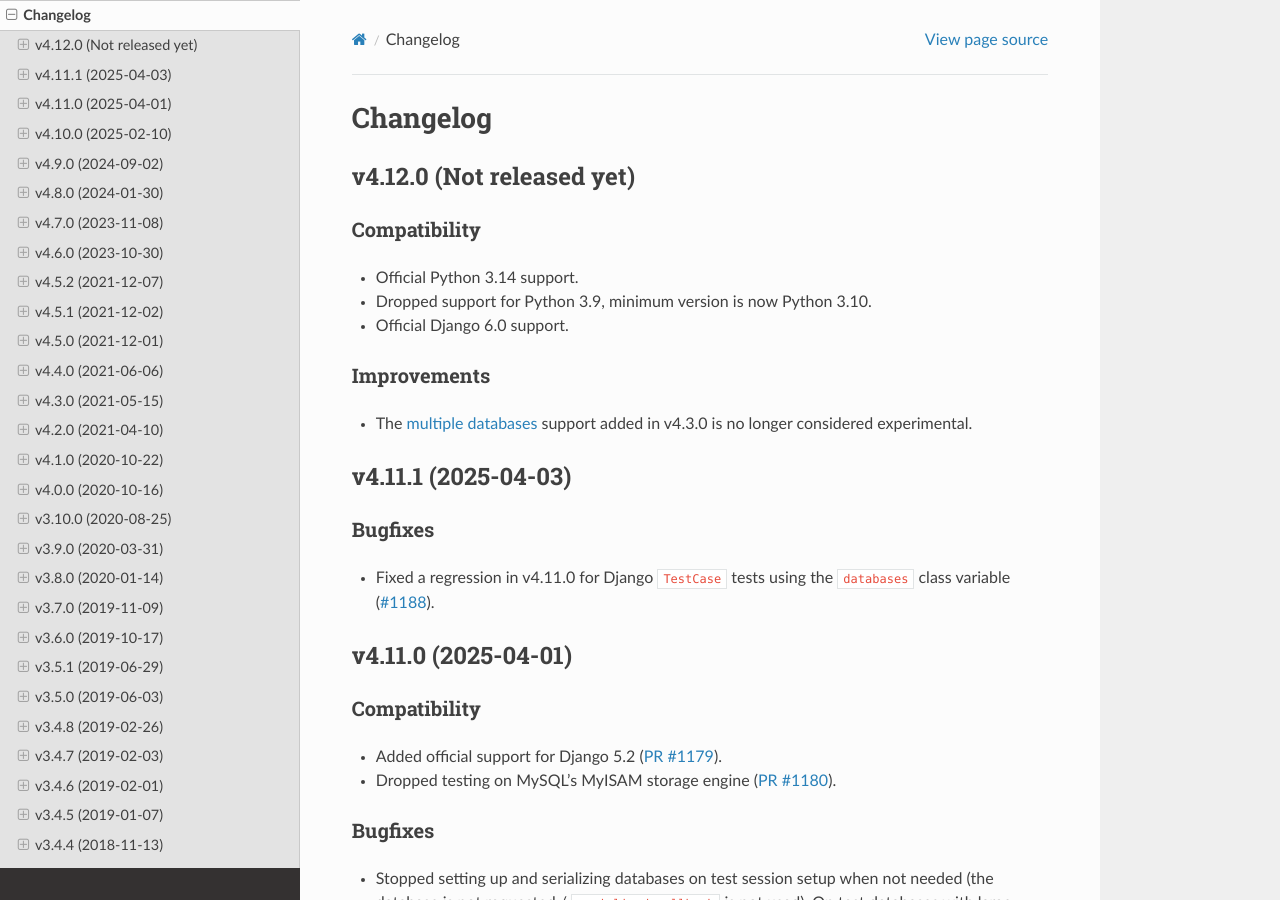
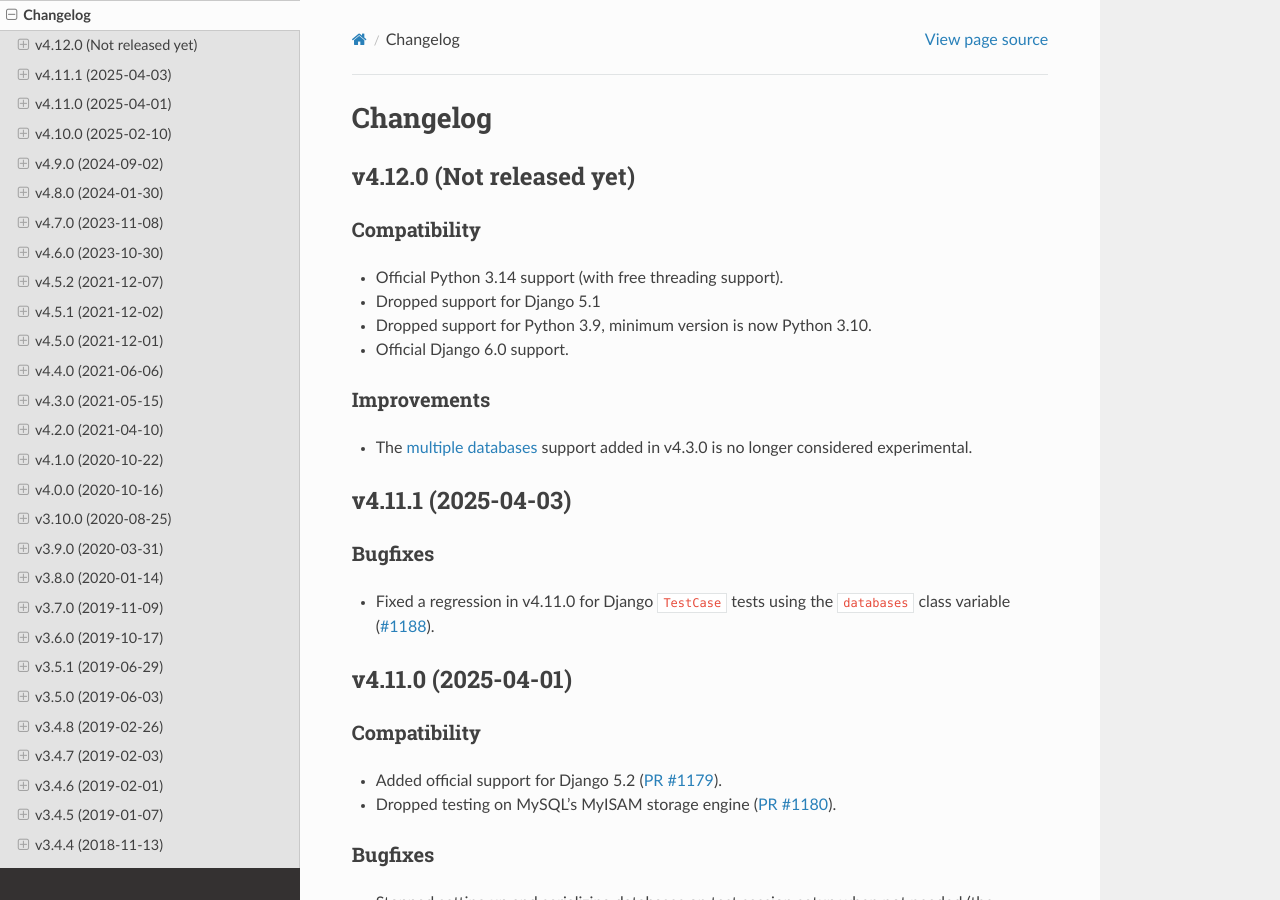
Before and after one commit to pytest-dev/pytest-django, a Sphinx documentation site: the page built from docs/changelog.rst, in a window 1280 px wide and 900 px high. Built offline with Sphinx 7.4.7 and the Read the Docs theme 3.1.0, drawn with Linux system fonts in a browser that asks for light colours; cross-references to code outside the pages are shown as plain code.

Commit message:
Updat e e docsk

```diff
--- a/docs/changelog.rst
+++ b/docs/changelog.rst
@@ -7,7 +7,8 @@
 Compatibility
 ^^^^^^^^^^^^^
 
-* Official Python 3.14 support.
+* Official Python 3.14 support (with free threading support).
+* Dropped support for Django 5.1
 * Dropped support for Python 3.9, minimum version is now Python 3.10.
 * Official Django 6.0 support.
 
```
Also changed, not shown: 1 other file.
